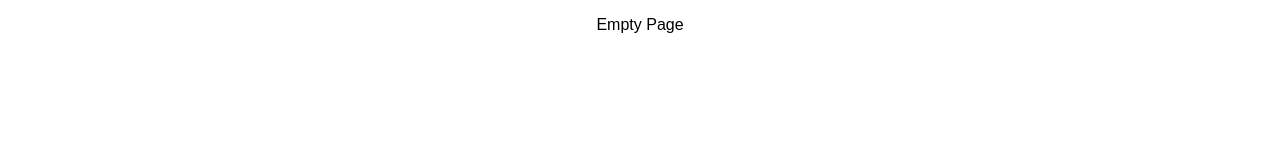
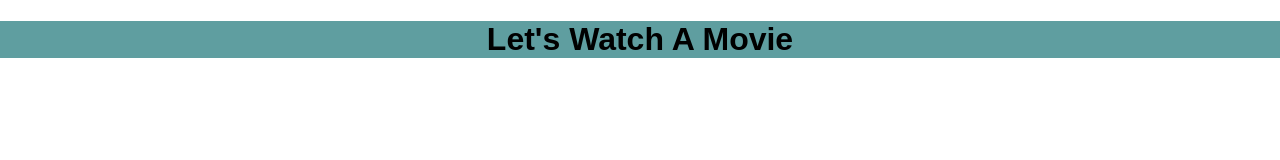
Before and after one commit to LydJMor/saga_movies_weekend, a React app: page / in a window 1280 px wide. Built offline with nearby package versions, Linux system fonts and the light colour scheme.

Commit message:
genre-movie linking table added to db, headr

```diff
--- a/src/components/App/App.css
+++ b/src/components/App/App.css
@@ -22,3 +22,7 @@
   from { transform: rotate(0deg); }
   to { transform: rotate(360deg); }
 }
+
+header {
+  background-color: cadetblue;
+}
--- a/src/components/App/App.js
+++ b/src/components/App/App.js
@@ -6,7 +6,9 @@ class App extends Component {
   render() {
     return (
       <div className="App">
-        <p>Empty Page</p>
+        <header>
+        <h1>Let's Watch A Movie</h1>
+        </header>
       </div>
     );
   }
```
